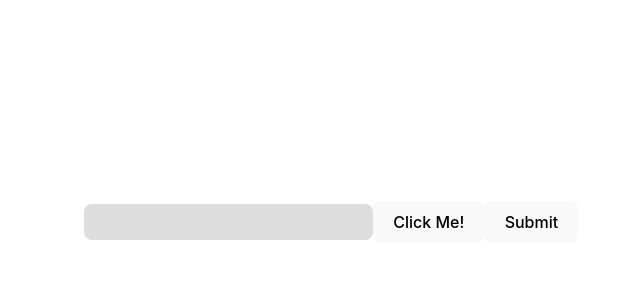
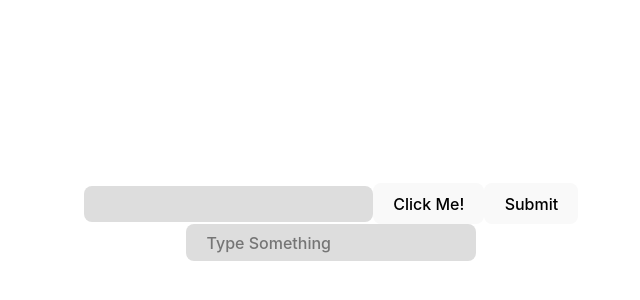
Before and after one commit to aufKeihlePascual/PDC20-M5, a React (Vite) app: page / in a window 1280 px wide. Shown: the part 194-494 px from the top of the page, without its empty margins (309-949 px from the left). Built offline with nearby package versions, Linux system fonts and the light colour scheme.

Commit message:
Added keyboard events

```diff
--- a/src/Events/EventonClick.jsx
+++ b/src/Events/EventonClick.jsx
@@ -4,14 +4,15 @@ function EventonClick() {
 
     const[inputValue, setInputValue] = useState('');
 
-    const handleEvent = (event) => {
-        console.log(`Event type: ${event.type}`);
-        handleClick();
-    }
-
     const handleChange = (event) => {
         setInputValue(event.target.value);
         console.log(event.target.value);
+    }
+
+    const handleEvent = (event) => {
+        event.stopPropagation(); //this will stop the event from propagating any further
+        console.log(`Event type: ${event.type}`);
+        handleClick();
     }
 
     const handleSubmit = (event) => {
--- a/src/Events/MainEvent.jsx
+++ b/src/Events/MainEvent.jsx
@@ -1,10 +1,12 @@
 import React from "react";
 import EventonClick from "./EventonClick";
+import KeyboardEvent from "./KeyboardEvent";
 
 function MainEvent() {
     return (
         <div>
             <EventonClick/>
+            <KeyboardEvent/>
         </div>
     );
 }
```
